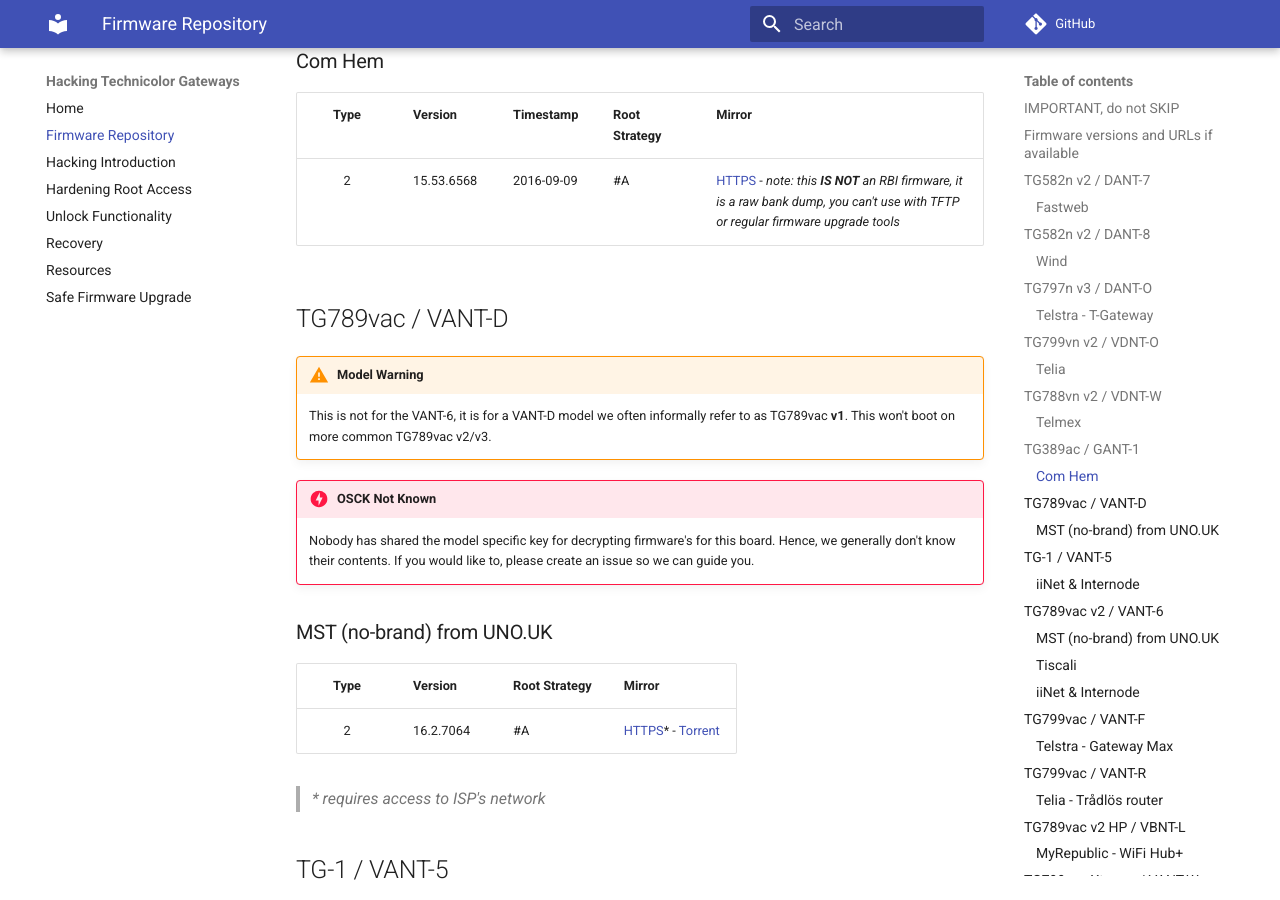
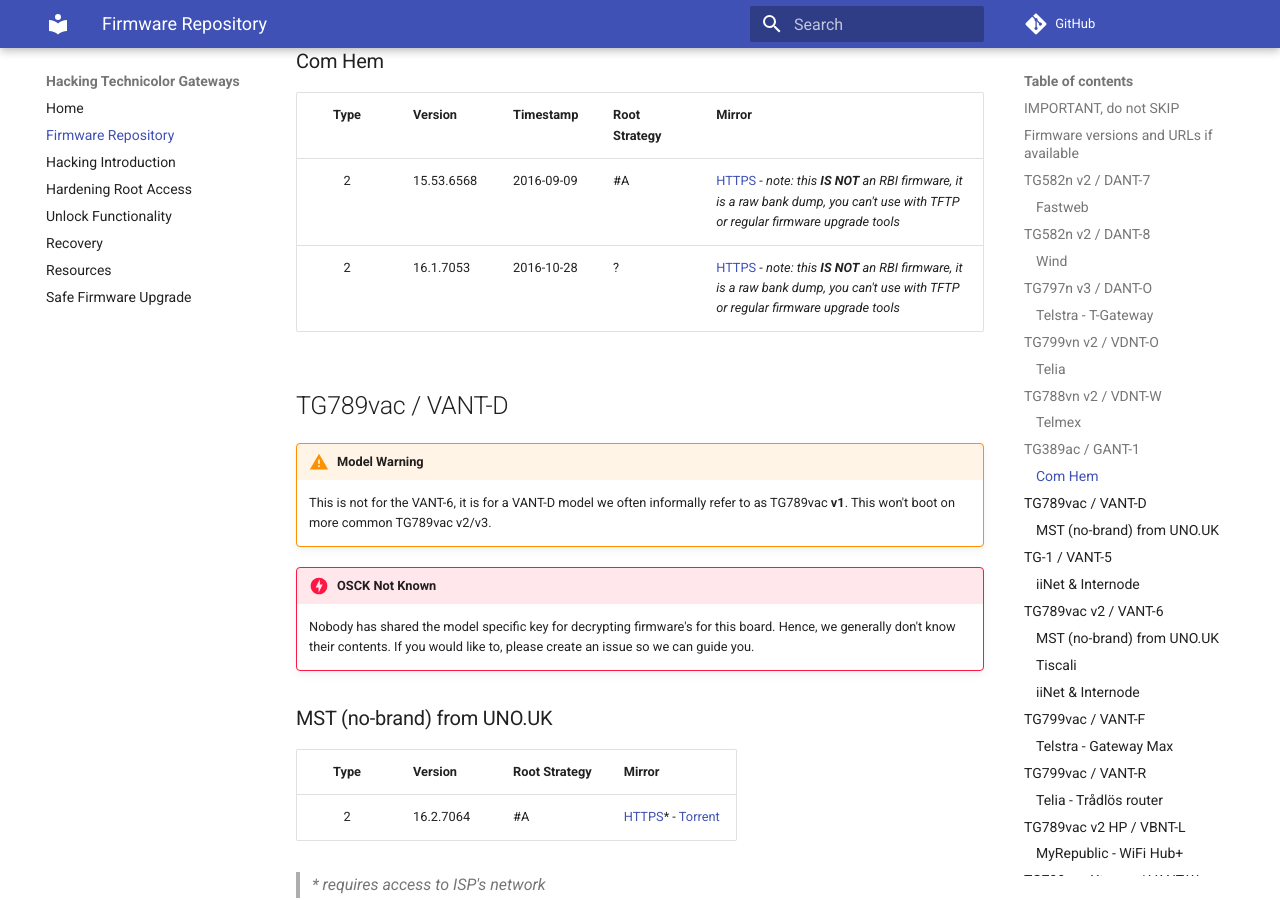
Before and after one commit to hack-technicolor/hack-technicolor, an MkDocs documentation site: the page built from docs/Repository.md, in a window 1280 px wide and 900 px high, scrolled down 2963 px. Built offline with MkDocs 1.6.1 and Material for MkDocs 9.7.7, drawn with Linux system fonts in a browser that asks for light colours; comment, search, counter and statistics services are not loaded.

Commit message:
Added Telia LT GANT-1 wikiwq

```diff
--- a/docs/Repository.md
+++ b/docs/Repository.md
@@ -88,6 +88,7 @@
 | Type   | Version            | Timestamp  | Root Strategy | Mirror |
 |:------:|:-------------------|:-----------|:--------------|:-------|
 | 2      | 15.53.6568         | 2016-09-09 | #A            | [HTTPS](https://github.com/kevdagoat/hack-technicolor/raw/master/firmware/comhem-gant-1_15.53.6568-1721005-bank_dump.xz) - *note: this **IS NOT** an RBI firmware, it is a raw bank dump, you can't use with TFTP or regular firmware upgrade tools* |
+| 2      | 16.1.7053          | 2016-10-28 | ?             | [HTTPS](https://github.com/kevdagoat/hack-technicolor/raw/master/firmware/telia-gant-1_16.1.7053-1941003-bank_dump.xz) - *note: this **IS NOT** an RBI firmware, it is a raw bank dump, you can't use with TFTP or regular firmware upgrade tools*   |
 
 ## TG789vac / VANT-D
 
```
